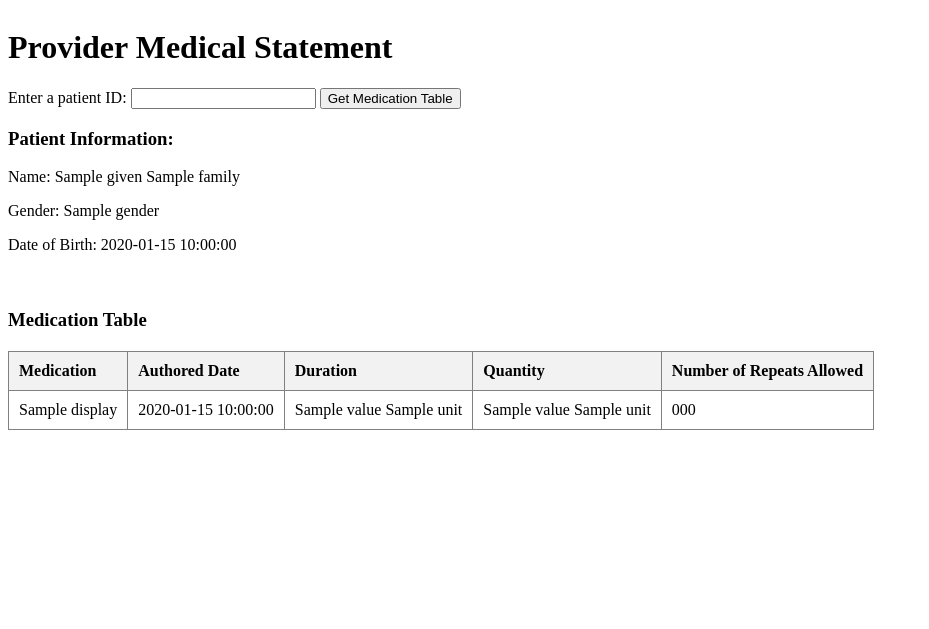
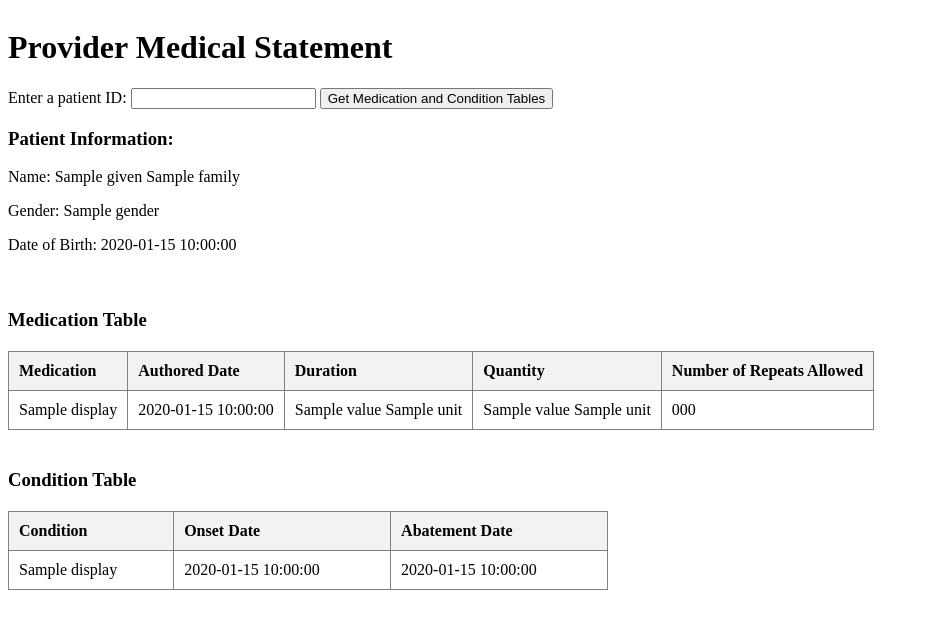
Before and after one commit to bcbi/fhir-medication-finder, a Flask app: template src/templates/index.html in a window 1280 px wide. Shown: the top 629 px of the page, without its empty margins (0-929 px from the left). Run offline with Flask 3, Linux system fonts and the light colour scheme; the template is opened without the code that fills it: most values are stand-ins (such as "Sample title", 1, 10 or a date in 2020).

Commit message:
adding condition table

```diff
--- a/src/app.py
+++ b/src/app.py
@@ -2,6 +2,7 @@ import requests
 import os
 from flask import Flask, request, render_template
 from dotenv import load_dotenv
+from datetime import datetime
 
 app = Flask(__name__)
 
@@ -29,7 +30,24 @@ def request_medication_list(patient_id, credentials):
     print(medication_request_response.keys())
     print(patient_response.keys())
 
-    return medication_request_response, patient_response
+    if 'entry' in medication_request_response:
+        return medication_request_response, patient_response
+    else:
+        raise ValueError("Invalid response format for medication request.")
+
+
+
+def request_condition_list(patient_id, credentials):
+    condition_url = f"{FHIR_SERVER_BASE_URL}/Condition?patient={patient_id}"
+    condition_req = requests.get(condition_url, auth=credentials)
+
+    print(f"Condition status: {condition_req.status_code}")
+
+    condition_response = condition_req.json()
+
+    print(condition_response.keys())
+
+    return condition_response
 
 @app.route('/', methods=['GET', 'POST'])
 def index_eu():
@@ -40,15 +58,19 @@ def index_eu():
         try:
             patient_id = request.form['patient_id']
             medication_request_result, patient_result = request_medication_list(patient_id, credentials=credentials)
-            # Combine information from MedicationRequest and Patient as needed
+            condition_result = request_condition_list(patient_id, credentials=credentials)
+
+            # Combine information from MedicationRequest, Patient, and Condition as needed
             result = {
                 'medication_request': medication_request_result,
-                'patient': patient_result
+                'patient': patient_result,
+                'condition': condition_result
             }
         except ValueError:
             result = 'Invalid input. Please enter a patient ID.'
 
     return render_template('index.html', result=result)
 
+
 if __name__ == '__main__':
     app.run(debug=True)
--- a/src/templates/index.html
+++ b/src/templates/index.html
@@ -2,7 +2,7 @@
 <html lang="en">
 <head>
     <meta charset="UTF-8">
-    <title>Medication Table</title>
+    <title>Medication and Condition Table</title>
 </head>
 <body>
     <div class="container">
@@ -10,10 +10,11 @@
         <form method="post">
             <label for="patient_id">Enter a patient ID:</label>
             <input type="text" name="patient_id" id="patient_id">
-            <input type="submit" value="Get Medication Table">
+            <input type="submit" value="Get Medication and Condition Tables">
         </form>
 
-        {% if result.patient.entry is not none %}
+        {% if result %}
+            {% if result.patient %}
                 <div class="patient-info">
                     <h3>Patient Information:</h3>
                     <p>Name: {{ result.patient.name[0]['given'][0] }} {{ result.patient.name[0]['family'] }}</p>
@@ -22,6 +23,7 @@
                 </div>
             {% endif %}
 
+            {% if result.medication_request %}
                 <div class="medication-table">
                     <h3>Medication Table</h3>
                     <table border="1">
@@ -49,6 +51,36 @@
                         </tbody>
                     </table>
                 </div>
+            {% endif %}
+
+            {% if result.condition %}
+                <div class="condition-table">
+                    <h3>Condition Table</h3>
+                    <table border="1">
+                        <thead>
+                            <tr>
+                                <th>Condition</th>
+                                <th>Onset Date</th>
+                                <th>Abatement Date</th>
+                                <!-- Add more headers as needed -->
+                            </tr>
+                        </thead>
+                        <tbody>
+                            {% for entry in result.condition.entry %}
+                                <tr>
+                                    <td>{{ entry.resource.code.coding[0].display }}</td>
+                                    <td>{{ entry.resource.onsetDateTime }}</td>
+                                    <td>{{ entry.resource.abatementDateTime }}</td>
+                                    <!-- Add more columns as needed -->
+                                </tr>
+                            {% endfor %}
+                        </tbody>
+                    </table>
+                </div>
+            {% endif %}
+        {% else %}
+            <p>No results available.</p>
+        {% endif %}
     </div>
 </body>
 </html>
@@ -60,7 +92,8 @@
     }
 
     .patient-info,
-    .medication-table {
+    .medication-table,
+    .condition-table {
         width: 100%;
         max-width: 600px;
         margin-bottom: 20px;
```
Also changed, not shown: 1 other file. Lines whose indentation alone changed are shown as unchanged.
